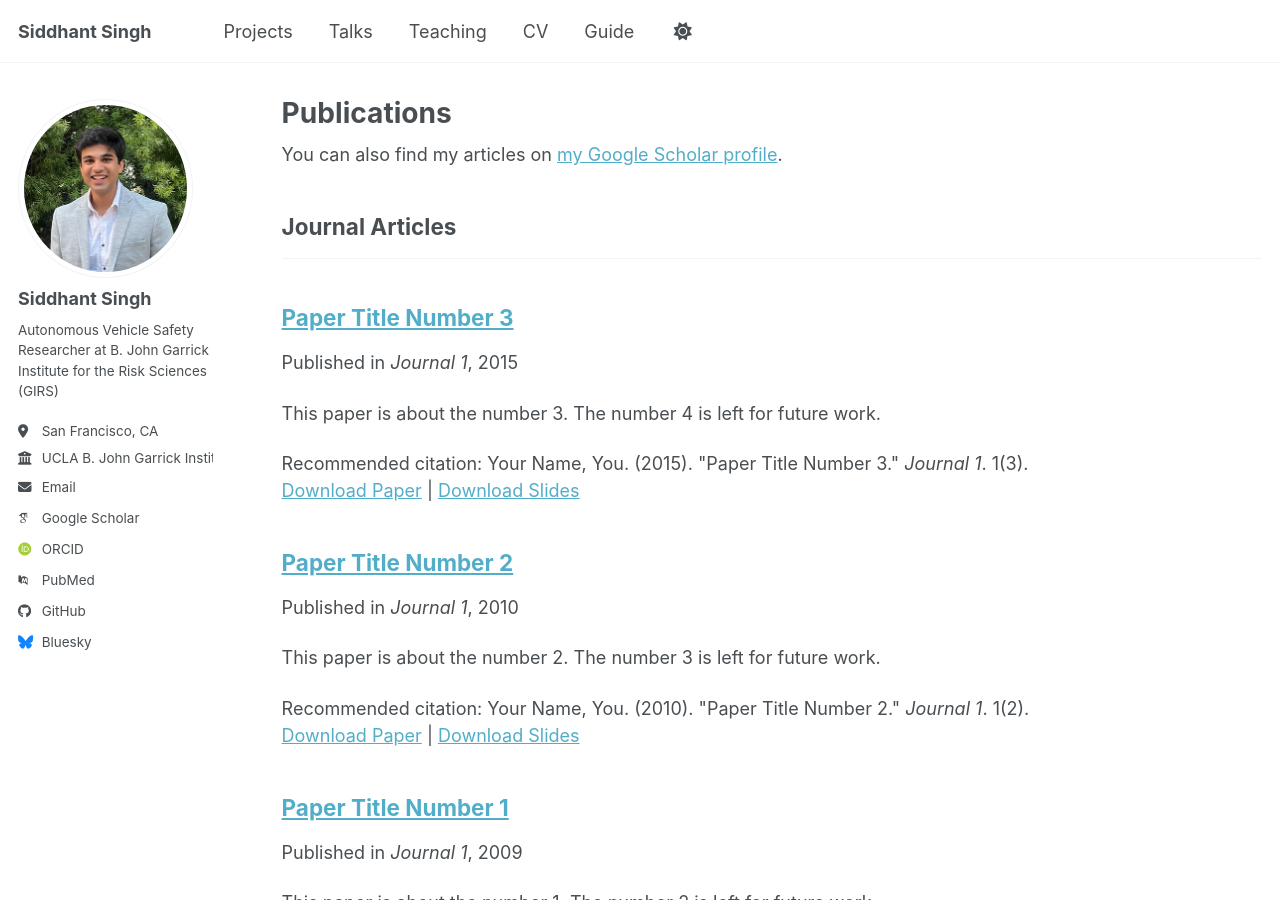
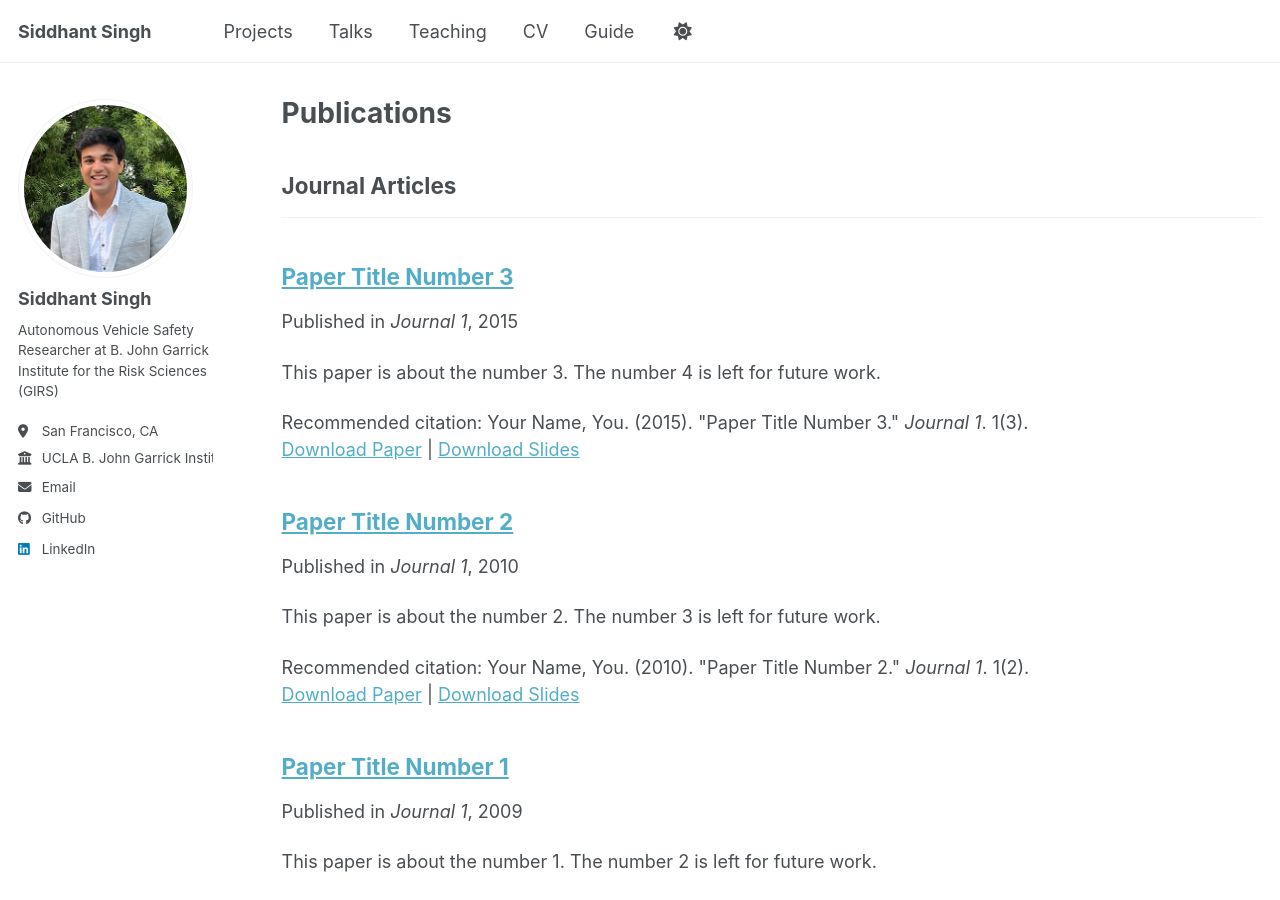
Before and after one commit to sidsingh30/sidsingh30.github.io, a Jekyll site: the page built from _pages/publications.html, in a window 1280 px wide and 900 px high. Built offline with Jekyll 4.4.1, drawn with Linux system fonts in a browser that asks for light colours; some web fonts are replaced; a script bundle is joined from its source files by our own code; library files that are not in the unit come from our copies; part of the change alters nothing that is shown.

```diff
--- a/_config.yml
+++ b/_config.yml
@@ -12,7 +12,7 @@ site_theme               : "default" # The available themes options are "default
 title                    : "Siddhant Singh"
 title_separator          : "-"
 name                     : &name "Siddhant Singh"
-description              : &description "(DRAFT)Autonomous vehicle safety data, incident reporting, and risk sciences. CPUC, DMV disengagements, NHTSA SGO. UCLA GIRS."   # Update this with a general description of your site, this is the default if not overridden by a page
+description              : &description "Autonomous Vehicle Safety Researcher at B. John Garrick Institute for the Risk Sciences (GIRS)"   # Update this with a general description of your site, this is the default if not overridden by a page
 url                      : https://sidsingh30.github.io # The base hostname & protocol for your site e.g. "https://[your GitHub username].github.io",
                                                            # or if you already have some other page hosted on Github then use "https://[your GitHub username].github.io/[Your Repo Name]"
 baseurl                  : "" # the subpath of your site, e.g. "/blog"
@@ -35,13 +35,13 @@ author:
   # Academic websites
   academia         : # URL
   arxiv            : # URL - Update with the correct link to your profile
-  googlescholar    : "https://scholar.google.com/citations?user=PS_CX0AAAAAJ"
+  googlescholar    : # URL
   inspire-hep      : # URL
   impactstory      : # URL
-  orcid            : "https://orcid.org/yourorcidurl"
+  orcid            : # URL
   semantic         : # URL
   ssrn             : # URL
-  pubmed           : "https://www.ncbi.nlm.nih.gov/pubmed/?term=john+snow"
+  pubmed           : # URL
   researchgate     : # URL
   scopus           : # URL
   zotero           : # URL
@@ -57,7 +57,7 @@ author:
 
   # Social media
   artstation       : # Username
-  bluesky          : "bsky.app" # Replace this with you Bluesky username
+  bluesky          : # Username
   facebook         : # Username
   flickr           : # Username
   foursquare       : # Username
@@ -66,7 +66,7 @@ author:
   keybase          : # Username
   instagram        : # Username
   lastfm           : # Username
-  linkedin         : # Username
+  linkedin         : "siddhant-singh3001"
   mastodon         : # URL
   medium           : # URL
   pinterest        : # Username
```
